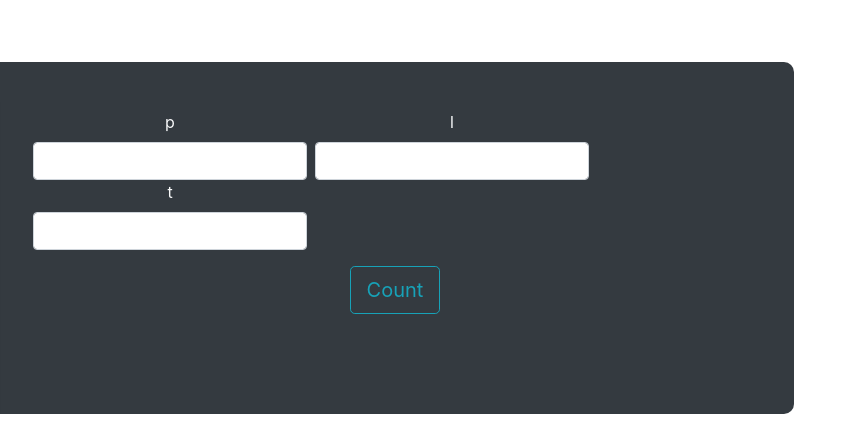
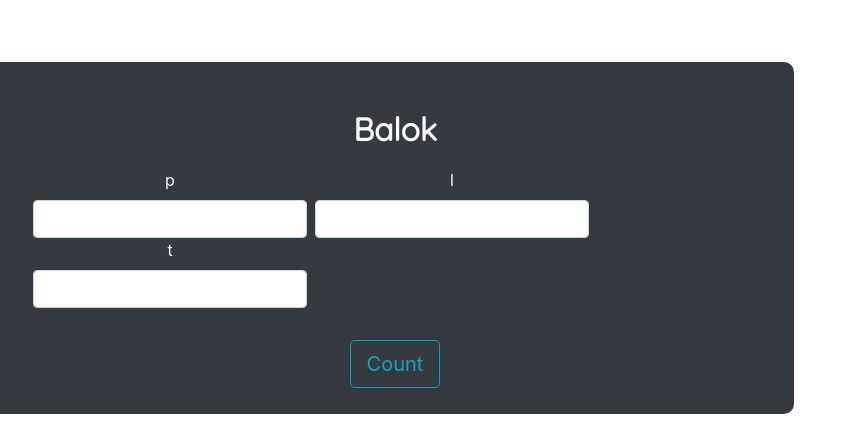
Before and after one commit to iyasmzn/AppBangunRuang, a plain HTML site: page ruang.html in a window 1280 px wide. Both pictures are taken after a click on the element "Start Calculate !!". Shown: the part 228-666 px from the top of the page, 416-1280 px from the left. Drawn offline with nearby package versions, Linux system fonts and the light colour scheme; a web font is replaced by a local one.

Commit message:
fixing balok

```diff
--- a/ruang.html
+++ b/ruang.html
@@ -44,6 +44,7 @@
 						<span class="btn btn-lg btn-outline-light balok-start">Start Calculate !!</span>
 					</div>
 					<div class="balok-form p-5">
+						<h2>Balok</h2>
 						<div class="form-group row">
 							<div class="col-xs-2 mx-1">
 								<label for="panjang">p </label>
@@ -58,7 +59,7 @@
 								<input class="form-control" type="number" name="t" id="tinggi">
 							</div>
 						</div>
-						<input class="counts btn btn-lg btn-outline-info" type="submit" value="Count" onclick="filter('blk')">
+						<input class="counts btn btn-lg btn-outline-info mt-3" type="submit" value="Count" onclick="filter('blk')">
 						<div id="show">
 							<span id="show-count"></span>
 							<span class="silang"><i class="fas fa-times"></i></span>
```
